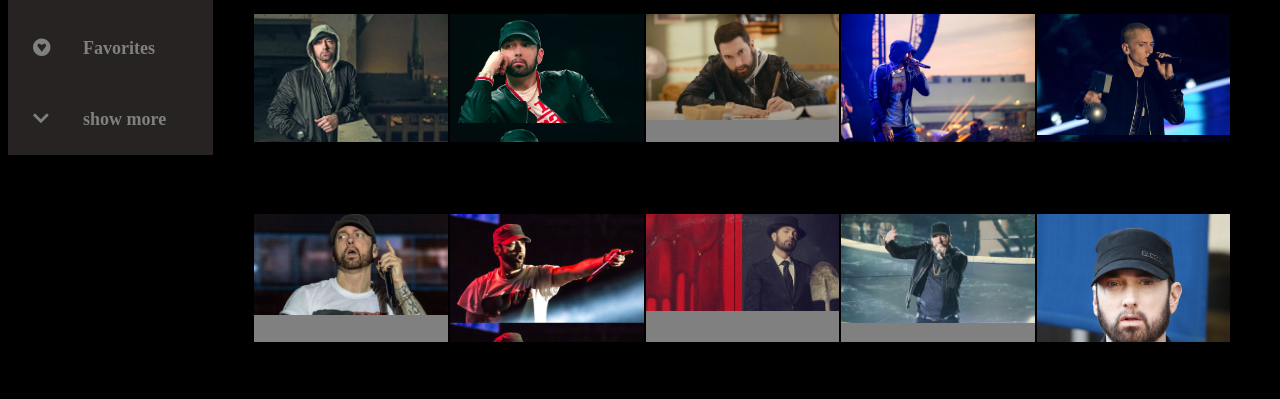
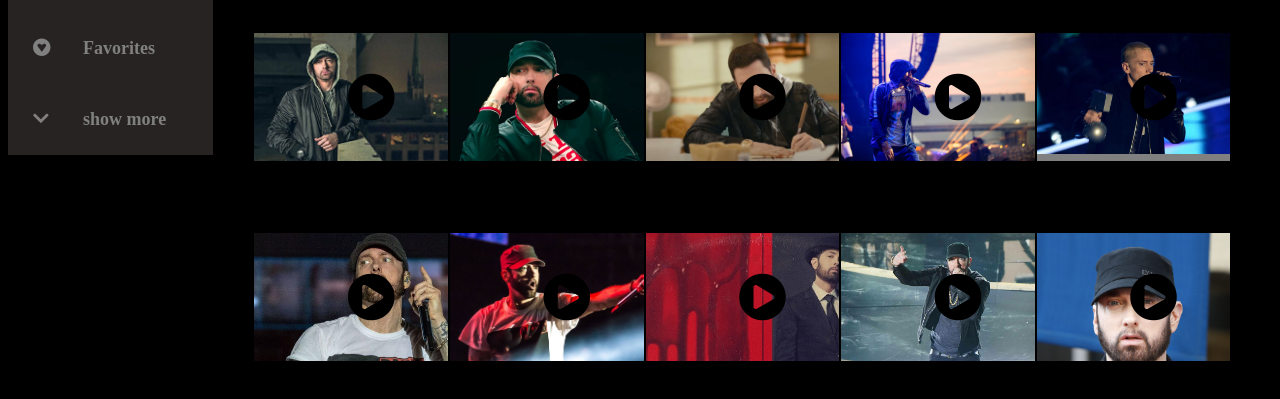
Before and after one commit to hamzadarej/Youtube-WebSite, a plain HTML site: page index.html in a window 1280 px wide. Shown: the part 571-970 px from the top of the page. Drawn offline with Linux system fonts and the light colour scheme.

Commit message:
youtube webPage

```diff
--- a/css/style.css
+++ b/css/style.css
@@ -142,7 +142,7 @@ nav div i {
 #twitter {
   color: rgb(29, 161, 242);
 }
-#instgram {
+#instagram {
   color: white;
   background: #f09433;
   background: -moz-linear-gradient(
@@ -253,13 +253,38 @@ nav div i {
   flex-direction: row;
   flex-wrap: wrap;
   justify-content: center;
+  align-items: center;
 }
 .Videos ul {
   width: 12vw;
   height: 16vh;
   background-color: gray;
   border: 1px black solid;
+  display: flex;
+  justify-content: center;
+  align-items: center;
+  transition: ease-in 3s;
 }
+.Videos ul:hover {
+  border: 1px solid white;
+  width: 30vw;
+  height:40vh ;
+  transition: ease-in-out 2s;
+  cursor: zoom-in;
+  border-radius:10px ;
+  color: transparent;
+}
+.Videos ul:active {
+  width: 6vw;
+  height: 8vh;
+  color: white;
+  cursor: zoom-out;
+}
+.Videos ul:target {
+  color: #bc1888;
+
+}
+
 h3 {
   color: gray;
 
@@ -271,44 +296,51 @@ h3 {
 .img1 {
   background-image: url(../img/1.jpg);
   background-size: 100%;
+  background-repeat: no-repeat;
+
 }
 .img2 {
   background-image: url(../img/2.jpg);
-  background-size: 100%;
+  background-size: cover;
+  background-repeat: no-repeat;
 }
 .img3 {
   background-image: url(../img/3.jpg);
-  background-size: 100%;
+  background-size: cover;
   background-repeat: no-repeat;
 }
 .img4 {
   background-image: url(../img/4.jpg);
   background-size: 100%;
+  background-repeat: no-repeat;
 }
 .img5 {
   background-image: url(../img/5.webp);
   background-size: 100%;
+  background-repeat: no-repeat;
 }
 .img6 {
   background-image: url(../img/4.webp);
-  background-size: 100%;
+  background-size: cover;
   background-repeat: no-repeat;
 }
 .img7 {
   background-image: url(../img/6.jpg);
-  background-size: 100%;
+  background-size: cover;
+  background-repeat: no-repeat;
 }
 .img8 {
   background-image: url(../img/7.jpg);
-  background-size: 100%;
+  background-size: cover;
   background-repeat: no-repeat;
 }
 .img9 {
   background-image: url(../img/8.jpg);
-  background-size: 100%;
+  background-size: cover;
   background-repeat: no-repeat;
 }
 .img10 {
   background-image: url(../img/Eminem_15.jpg);
   background-size: 100%;
+  background-repeat: no-repeat;
 }
--- a/index.html
+++ b/index.html
@@ -67,7 +67,7 @@
       <div class="background-pic">
         <div class="background-box">
           <i class="fab fa-facebook-square fa-2x" id="facebook"></i>
-          <i class="fab fa-instagram-square fa-2x" id="instgram"></i>
+          <i class="fab fa-instagram-square fa-2x" id="instagram"></i>
           <i class="fab fa-twitter-square fa-2x" id="twitter"></i>
         </div>
       </div>
@@ -108,16 +108,18 @@
       <div class="Videos">
 
 
-       <ul class="img1"></ul>
-       <ul class="img2"></ul>
-       <ul class="img3"></ul>
-       <ul class="img4"></ul>
-       <ul class="img5"></ul>
-       <ul class="img6"></ul>
-       <ul class="img7"></ul>
-       <ul class="img8"></ul>
-       <ul class="img9"></ul>
-       <ul class="img10"></ul>
+
+        <ul class="img1"><i class="fas fa-play-circle fa-3x"></i></ul>
+
+       <ul class="img2"><i class="fas fa-play-circle fa-3x"></i></ul>
+       <ul class="img3"><i class="fas fa-play-circle fa-3x"></i></ul>
+       <ul class="img4"><i class="fas fa-play-circle fa-3x"></i></ul>
+       <ul class="img5"><i class="fas fa-play-circle fa-3x"></i></ul>
+       <ul class="img6"><i class="fas fa-play-circle fa-3x"></i></ul>
+       <ul class="img7"><i class="fas fa-play-circle fa-3x"></i></ul>
+       <ul class="img8"><i class="fas fa-play-circle fa-3x"></i></ul>
+       <ul class="img9"><i class="fas fa-play-circle fa-3x"></i></ul>
+       <ul class="img10"><i class="fas fa-play-circle fa-3x"></i></ul>
       </div>
 </div>
     </section>
```
